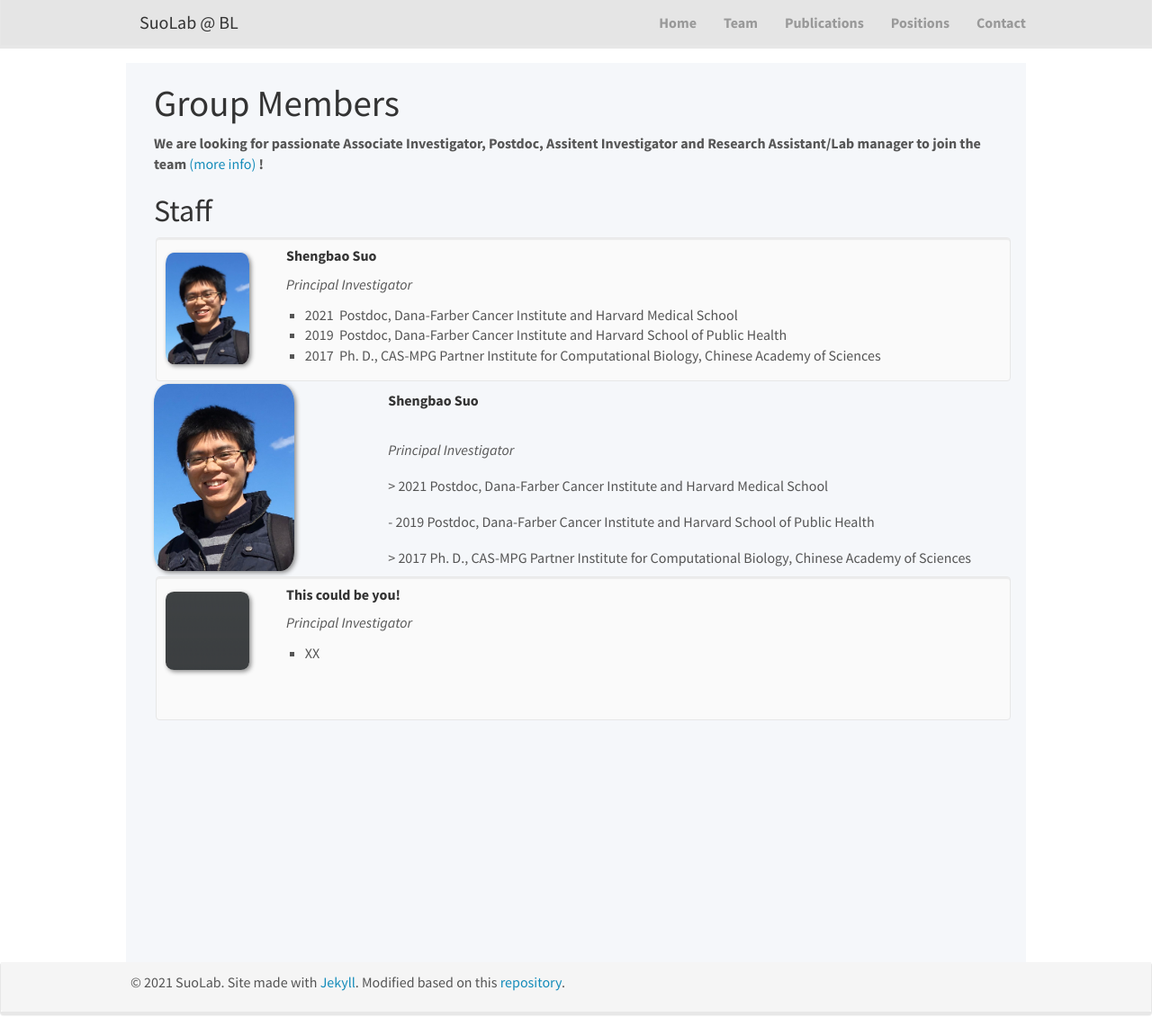
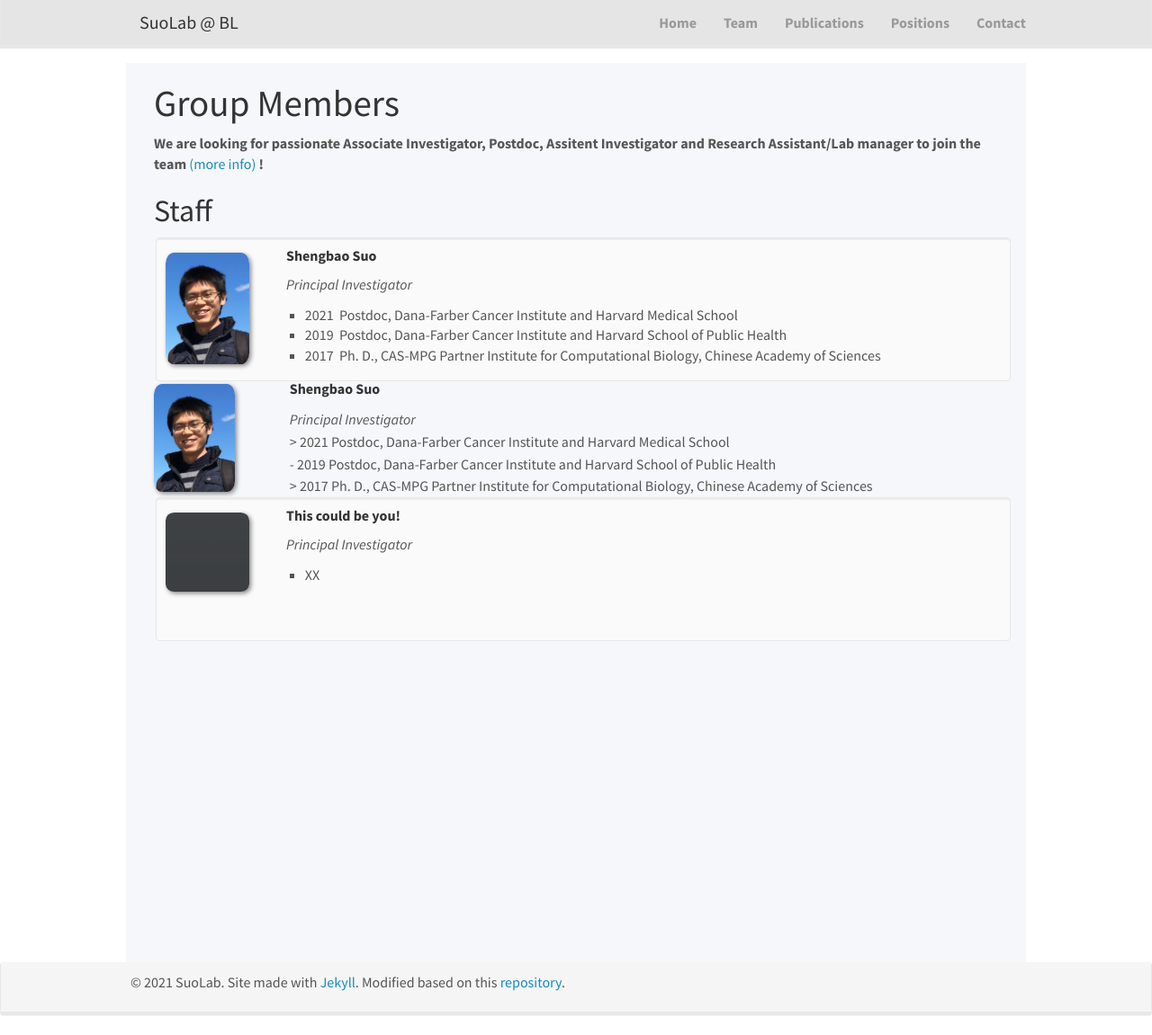
Before and after one commit to suoshengbao/suoshengbao.github.io, a Jekyll site: the page built from _pages/team.md, in a window 1280 px wide and 1151 px high. Shown: the whole window at 90% size. Built offline with Jekyll 4.4.1, drawn with Linux system fonts in a browser that asks for light colours; nearby versions of some CDN libraries.

Commit message:
Update team.md

```diff
--- a/_pages/team.md
+++ b/_pages/team.md
@@ -29,7 +29,7 @@
 <table width="950px" border="0" bgcolor="#FFFFFF">
   <tbody>
     <tr>
-      <td width="100" rowspan="5"><img src="/images/teampic/ShengbaoSuo.jpg" width="60%"></td>
+      <td width="50" rowspan="5"><img src="/images/teampic/ShengbaoSuo.jpg" width="60%"></td>
       <td width="265"><h5><strong>Shengbao Suo</strong></h5></td>
     </tr>
     <tr>
```
